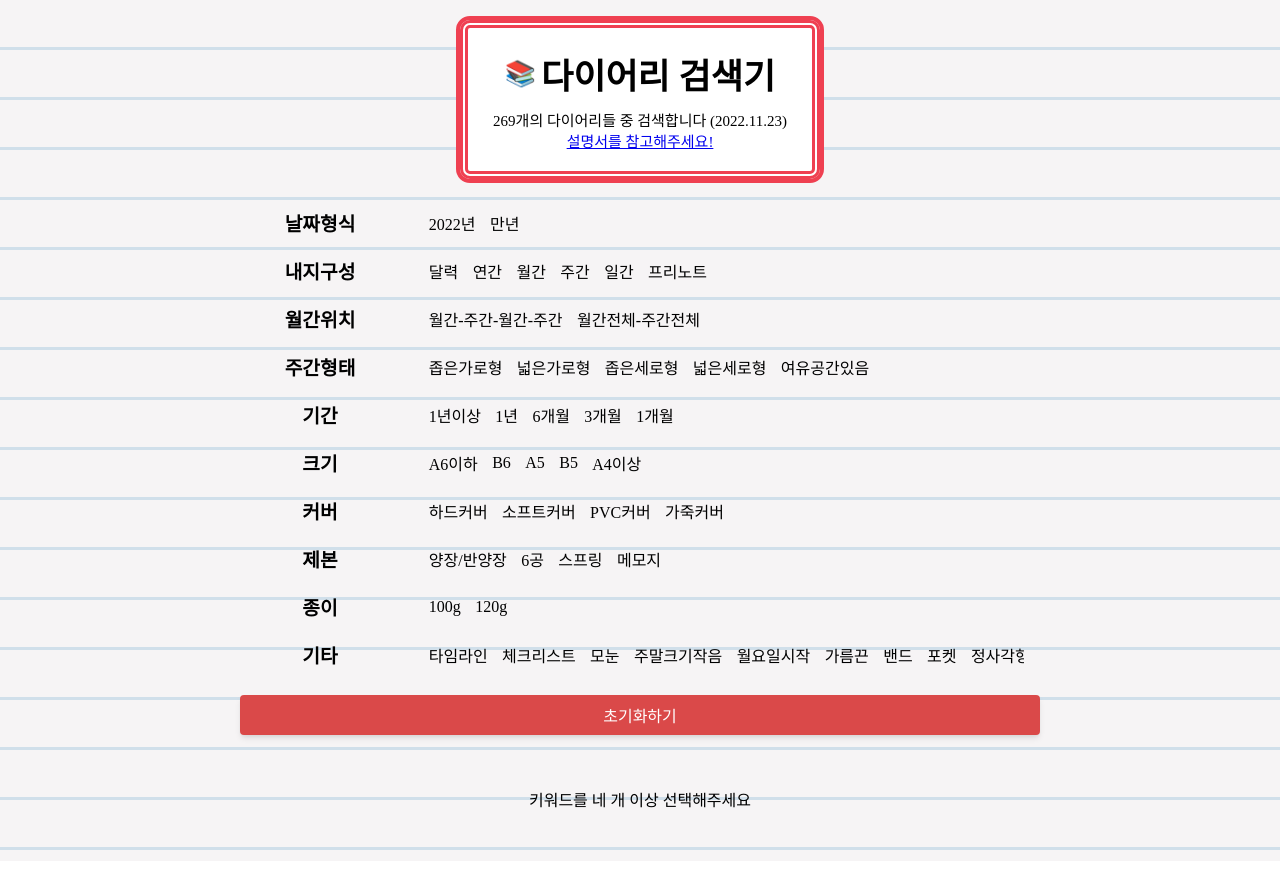
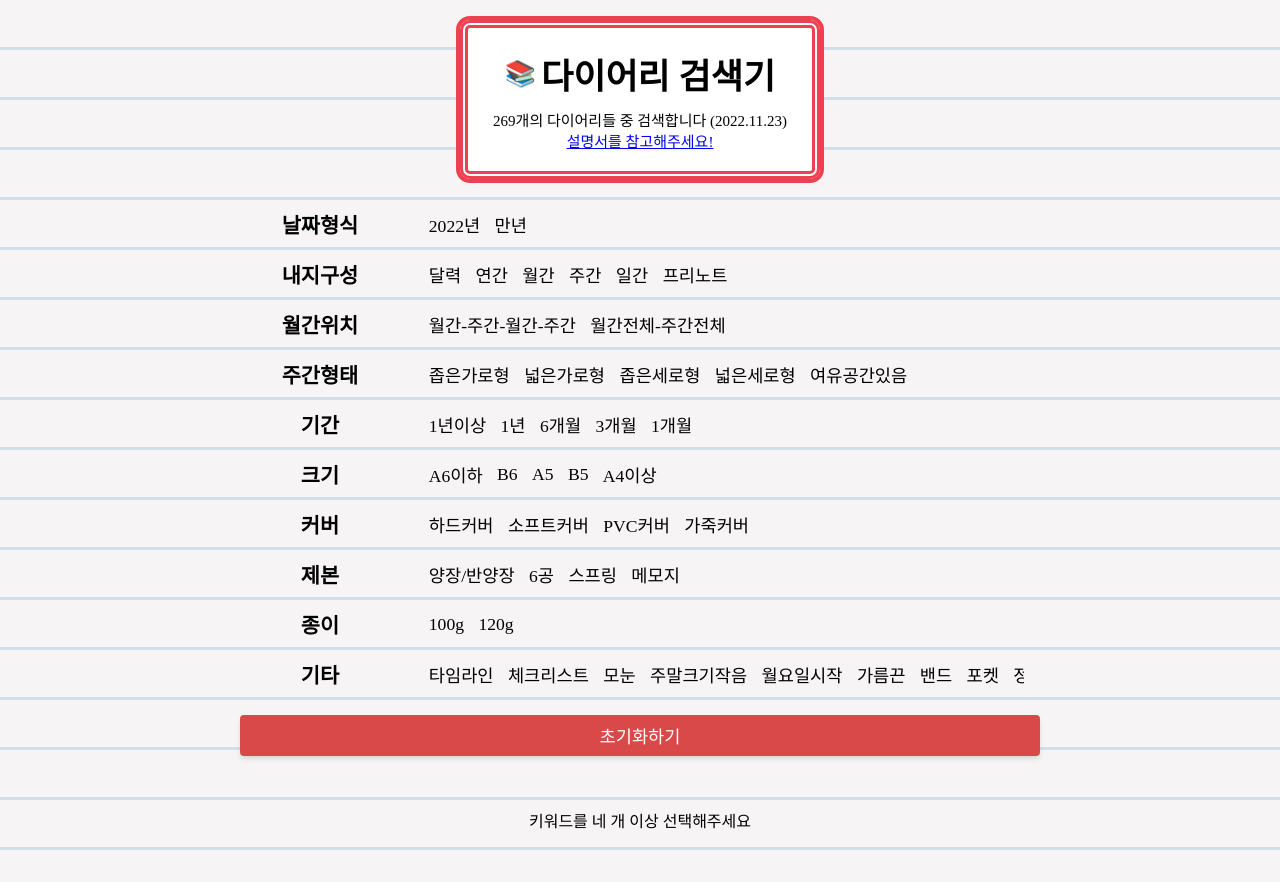
Before and after one commit to purple402/diarySearch, a React (Create React App) app: page / in a window 1280 px wide. Before the commit the page ends 861 px from the top, so only its background shows below. Built offline with nearby package versions, Linux system fonts and the light colour scheme; a web font is replaced by a local one.

Commit message:
Change font size

```diff
--- a/src/components/Category.css
+++ b/src/components/Category.css
@@ -16,7 +16,7 @@
   margin: 10px 0px;
   width: 20%;
   text-align: center;
-  font-size: 1.2rem;
+  font-size: 1.3rem;
 }
 
 .subCategory {
@@ -32,7 +32,7 @@
 
 .subCategory li {
   margin: 0.3rem 0.6rem 0.3rem 0.3rem;
-  font-size: 1rem;
+  font-size: 1.1rem;
   white-space: nowrap;
 }
 
@@ -90,7 +90,7 @@ input:checked + .checkedLabel {
 .resetBtn {
   margin: 1rem 0 0 0;
   padding: 0.5rem 1rem;
-  font-size: 1rem;
+  font-size: 1.1rem;
   font-weight: 400;
   text-align: center;
   text-decoration: none;
@@ -122,7 +122,7 @@ input:checked + .checkedLabel {
   }
 
   .subCategory li {
-    font-size: 0.8rem;
+    font-size: 0.9rem;
   }
 
   .resetBtn {
```
